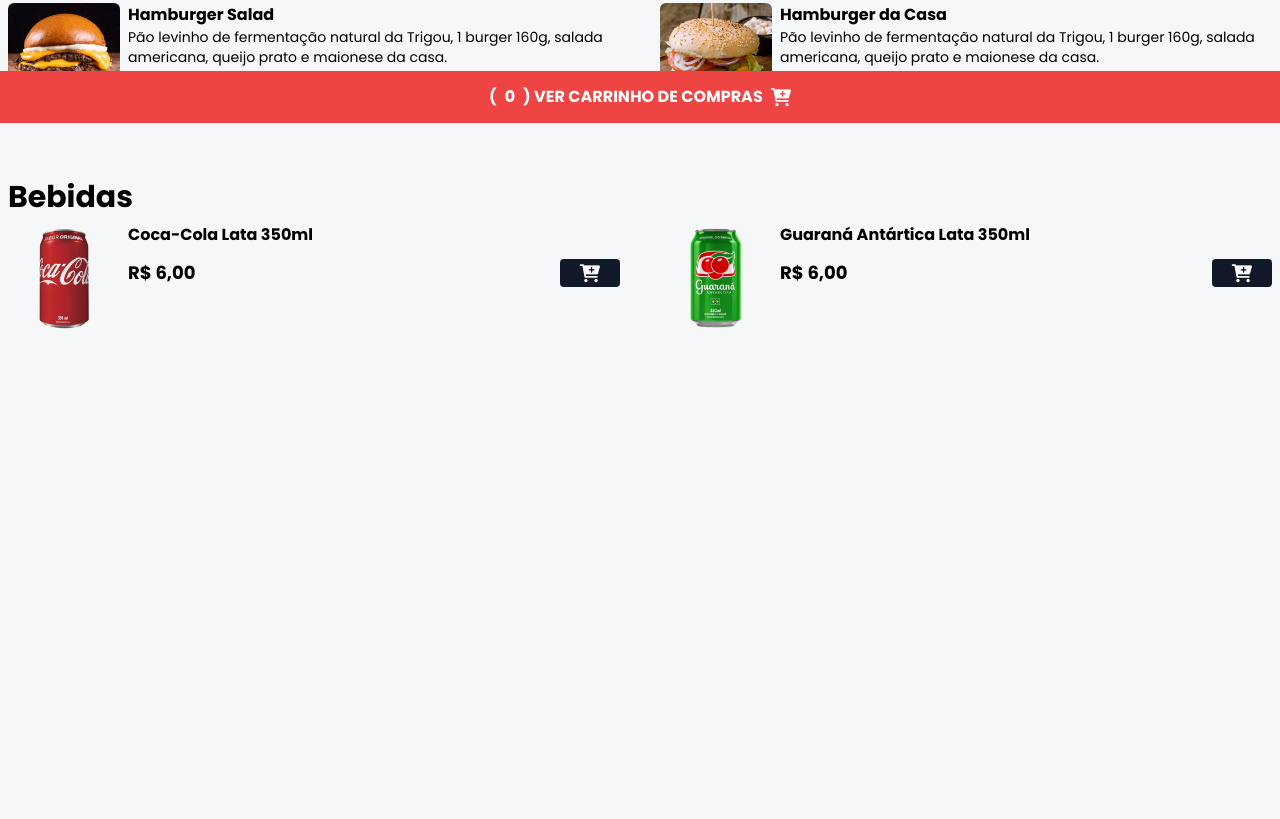
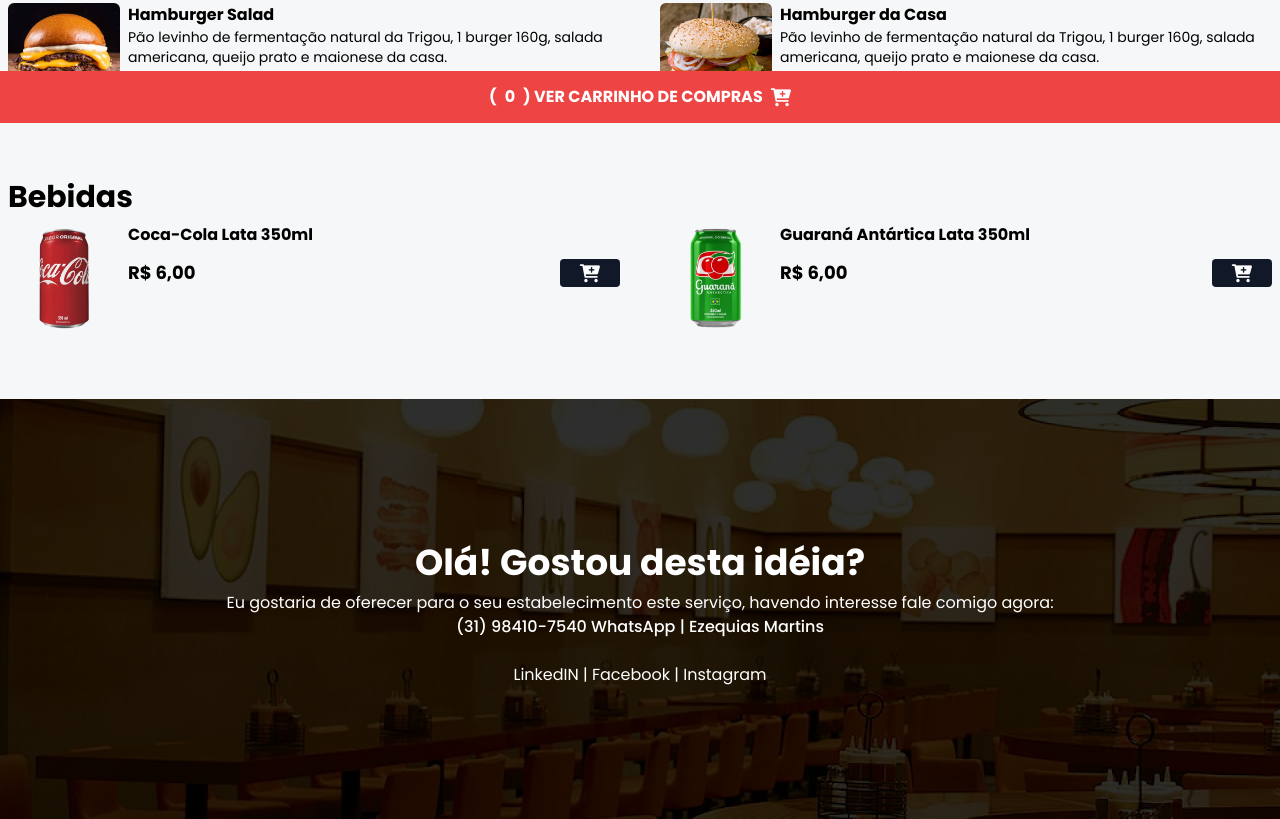
Before and after one commit to by-psi/cardapio, a website: page index.html in a window 1280 px wide. Shown: the part 677-1496 px from the top of the page. Before the commit the page ends 1076 px from the top, so only its background shows below. Drawn offline with nearby package versions, Linux system fonts and the light colour scheme.

Commit message:
08042024-1252

```diff
--- a/index.html
+++ b/index.html
@@ -154,8 +154,27 @@
       <!-- FIM BEBIDA ITEM 2-->
     </div>
     <!-- FIM GRID BEBIDAS -->
+
+    <!-- CONTATO -->
+
+    <!-- FIM CONTATO-->
   </div>
   <!-- FIM MENU -->
+
+  <!-- CONTATO -->
+  <footer class="w-full h-[420px] bg-zinc-900 bg-home">
+    <div class="w-full h-full flex flex-col justify-center items-center">
+      <h3 class="text-4xl mt-4 mb-2 font-bold text-white">Olá! Gostou desta idéia?</h3>
+      <p class="text-white">Eu gostaria de oferecer para o seu estabelecimento este serviço, havendo interesse fale comigo agora:</p>
+      <span class="text-white font-medium">(31) 98410-7540 WhatsApp | Ezequias Martins</span>
+      <div class="bg-blue-600 px-4 py-1 rounded-lg mt-5 text-white" id="date-span">
+        <a href="https://www.linkedin.com/in/ezequiasmartins-bhz/"> LinkedIN</a> |
+        <a href="https://www.facebook.com/outdoorvirtual.ezequiasmartins"> Facebook</a> |
+        <a href="https://www.instagram.com/ezequiasmartins/"> Instagram</a>
+      </div>
+    </div>
+  </footer>
+  <!-- FIM CONTATO -->
 
 <!-- MODAL CART -->
 <div class="bg-black/65 w-full h-full fixed top-0 left-0 z-[99] items-center justify-center hidden" id="cart-modal">
```
